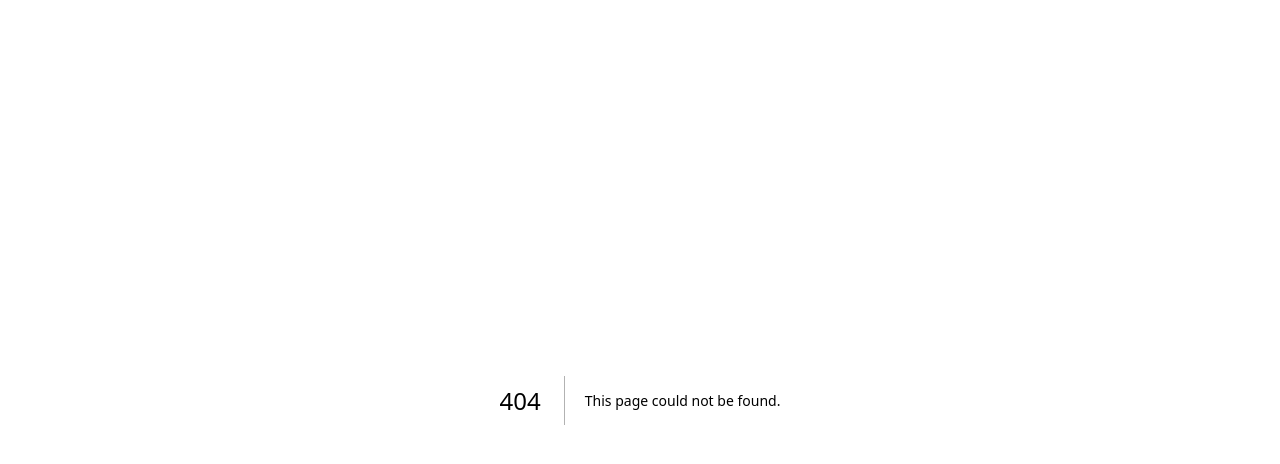
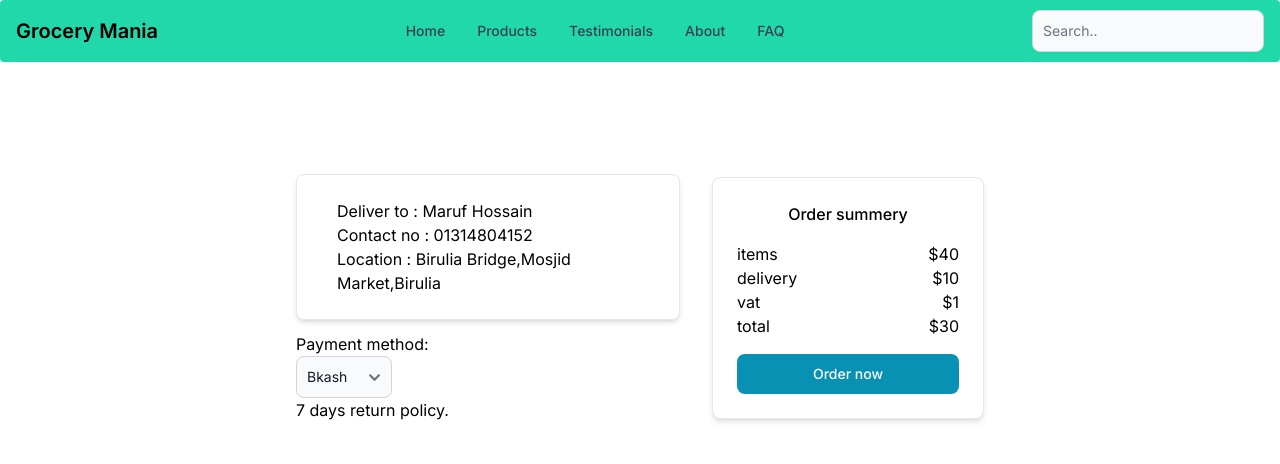
Before and after one commit to Marufhossain112/grocery-mania, a Next.js app: page /products/buy in a window 1280 px wide. Before the commit this address had no page. Shown: the top 464 px of the page. Built offline with nearby package versions, Linux system fonts and the light colour scheme.

Commit message:
order page done

```diff
--- /dev/null
+++ b/src/app/products/buy/page.tsx
@@ -0,0 +1,32 @@
+import GMNavbar from '@/ui/components/Navbar';
+import PricingCard from '@/ui/components/OrderSummery';
+import OrderingCard from '@/ui/components/OrderingCard';
+import SelectPayment from '@/ui/components/SelectPaymentMethod';
+import React from 'react';
+const page = () => {
+    return (
+        <div>
+            <GMNavbar />
+            <div className='container mx-auto px-4 mt-4'>
+                <div style={{
+                    display: "grid",
+                    gridTemplateColumns: "auto auto",
+                    placeItems: "baseline",
+                    justifyContent: "center",
+                    alignItems: "center",
+                    gap: "2rem",
+                    marginTop: "7rem"
+                }}>
+                    <div>
+                        <OrderingCard />
+                        <SelectPayment />
+                    </div>
+                    <div>
+                        <PricingCard />
+                    </div>
+                </div>
+            </div>
+        </div>
+    );
+};
+export default page;
--- a/src/ui/components/Navbar.tsx
+++ b/src/ui/components/Navbar.tsx
@@ -27,13 +27,13 @@ export default function GMNavbar() {
                 <Navbar.Link href="/products">
                     Products
                 </Navbar.Link>
-                <Navbar.Link href="#testimonials">
+                <Navbar.Link href="/#testimonials">
                     Testimonials
                 </Navbar.Link>
-                <Navbar.Link href="#about">
+                <Navbar.Link href="/#about">
                     About
                 </Navbar.Link>
-                <Navbar.Link href="#faq">
+                <Navbar.Link href="/#faq">
                     FAQ
                 </Navbar.Link>
             </Navbar.Collapse>
--- /dev/null
+++ b/src/ui/components/OrderSummery.tsx
@@ -0,0 +1,39 @@
+'use client';
+
+import { Card } from 'flowbite-react';
+
+export default function PricingCard() {
+    return (
+        <Card style={{ width: "17rem" }}>
+            <h5 className=" text-md font-medium text-center">
+                Order summery
+            </h5>
+            <ul className="my-7 space-y-5">
+                <li className=' flex justify-between'>
+                    <span>items </span>
+                    <span>$40</span>
+                </li>
+                <li className=' flex justify-between'>
+                    <span>delivery </span>
+                    <span>$10</span>
+                </li>
+                <li className=' flex justify-between'>
+                    <span>vat </span>
+                    <span>$1</span>
+                </li>
+                <li className=' flex justify-between'>
+                    <span>total </span>
+                    <span>$30</span>
+                </li>
+            </ul>
+            <button
+                className="inline-flex w-full justify-center rounded-lg bg-cyan-600 px-5 py-2.5 text-center text-sm font-medium text-white hover:bg-cyan-700 focus:outline-none focus:ring-4 focus:ring-cyan-200 dark:focus:ring-cyan-900"
+                type="button"
+            >
+                <p>
+                    Order now
+                </p>
+            </button>
+        </Card>
+    );
+}
--- /dev/null
+++ b/src/ui/components/OrderingCard.tsx
@@ -0,0 +1,18 @@
+'use client';
+
+import { Card } from 'flowbite-react';
+
+export default function OrderingCard() {
+    return (
+        <Card
+            className="max-w-sm"
+            href="#"
+        >
+            <div className='container mx-auto px-4'>
+                <p>Deliver to : Maruf Hossain</p>
+                <p>Contact no : 01314804152</p>
+                <p>Location : Birulia Bridge,Mosjid Market,Birulia</p>
+            </div>
+        </Card>
+    );
+}
--- /dev/null
+++ b/src/ui/components/SelectPaymentMethod.tsx
@@ -0,0 +1,34 @@
+'use client';
+import { Label, Select } from 'flowbite-react';
+export default function SelectPayment() {
+    return (
+        <div
+            className="w-1/2"
+            id="select"
+        >
+            <div className="mt-2 ">
+                <div className='mt-3'><span >Payment method:</span>
+                    <div className='w-1/2 '> <Select
+                        id="payment"
+                        required
+                    >
+                        <option>
+                            Bkash
+                        </option>
+                        <option>
+                            Nagad
+                        </option>
+                        <option>
+                            Rocket
+                        </option>
+                        <option>
+                            DBBL
+                        </option>
+                    </Select></div>
+                    <span>7 days return policy.</span>
+                </div>
+            </div>
+
+        </div>
+    );
+}
```
Also changed, not shown: src/ui/Products/Product.tsx (+2 -28 lines).
